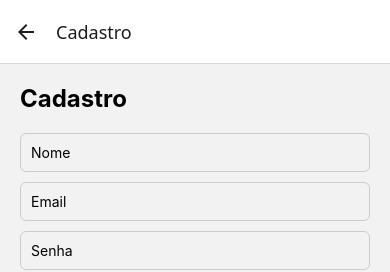
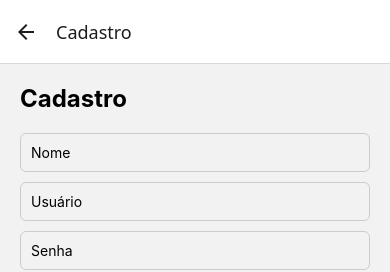
Before and after one commit to FernandoAntonioCabral/projeto-faculdade, a React Native app: screen /Cadastro in a window 390 px wide. Shown: the top 272 px of the page. Built offline with nearby package versions, Linux system fonts and the light colour scheme.

Commit message:
alteração visual(login): email -> usuario e funcionalidade de usuário único

```diff
--- a/src/screens/cadastro/CadastroScreen.js
+++ b/src/screens/cadastro/CadastroScreen.js
@@ -5,21 +5,26 @@ import { cadastrarUsuario } from "../../services/authService";
 export default function CadastroScreen({ navigation }){
 
   const [nome,setNome] = useState("");
-  const [email,setEmail] = useState("");
+  const [username, setUsername] = useState("");
   const [senha,setSenha] = useState("");
   const [tipo, setTipo] = useState(null);
 
   async function cadastrar(){
 
-    if(!nome || !email || !senha || !tipo){
+    if(!nome || !username || !senha || !tipo){
       Alert.alert("Erro","Preencha todos os campos");
       return;
     }
+    try {
+      await cadastrarUsuario({ nome, username, senha, tipo });
 
-    await cadastrarUsuario({ nome, email, senha, tipo });
+      Alert.alert("Sucesso","Conta criada!");
+      navigation.goBack();
 
-    Alert.alert("Sucesso","Conta criada!");
-    navigation.goBack();
+    }catch(error){
+      Alert.alert("Erro", error.message);
+    }
+
   }
 
   return(
@@ -35,9 +40,9 @@ export default function CadastroScreen({ navigation }){
       />
 
       <TextInput
-        placeholder="Email"
-        value={email}
-        onChangeText={setEmail}
+        placeholder="Usuário"
+        value={username}
+        onChangeText={setUsername}
         style={styles.input}
       />
 
--- a/src/services/authService.js
+++ b/src/services/authService.js
@@ -8,18 +8,26 @@ export async function cadastrarUsuario(novoUsuario){
   const users = await AsyncStorage.getItem(USERS_KEY);
   const lista = users ? JSON.parse(users) : [];
 
+  const existe = lista.find(
+    u => u.username.toLowerCase() === novoUsuario.username.toLowerCase()
+  );
+
+  if(existe){
+    throw new Error("Usuário já existe");
+  }
+
   lista.push(novoUsuario);
 
   await AsyncStorage.setItem(USERS_KEY, JSON.stringify(lista));
 }
 
-export async function login(email, senha){
+export async function login(username, senha){
 
   const users = await AsyncStorage.getItem(USERS_KEY);
   const lista = users ? JSON.parse(users) : [];
 
   const user = lista.find(
-    u => u.email === email && u.senha === senha
+    u => u.username === username && u.senha === senha
   );
 
   if(user){
```
Also changed, not shown: src/screens/auth/LoginScreen.js (+8 -1 lines).
